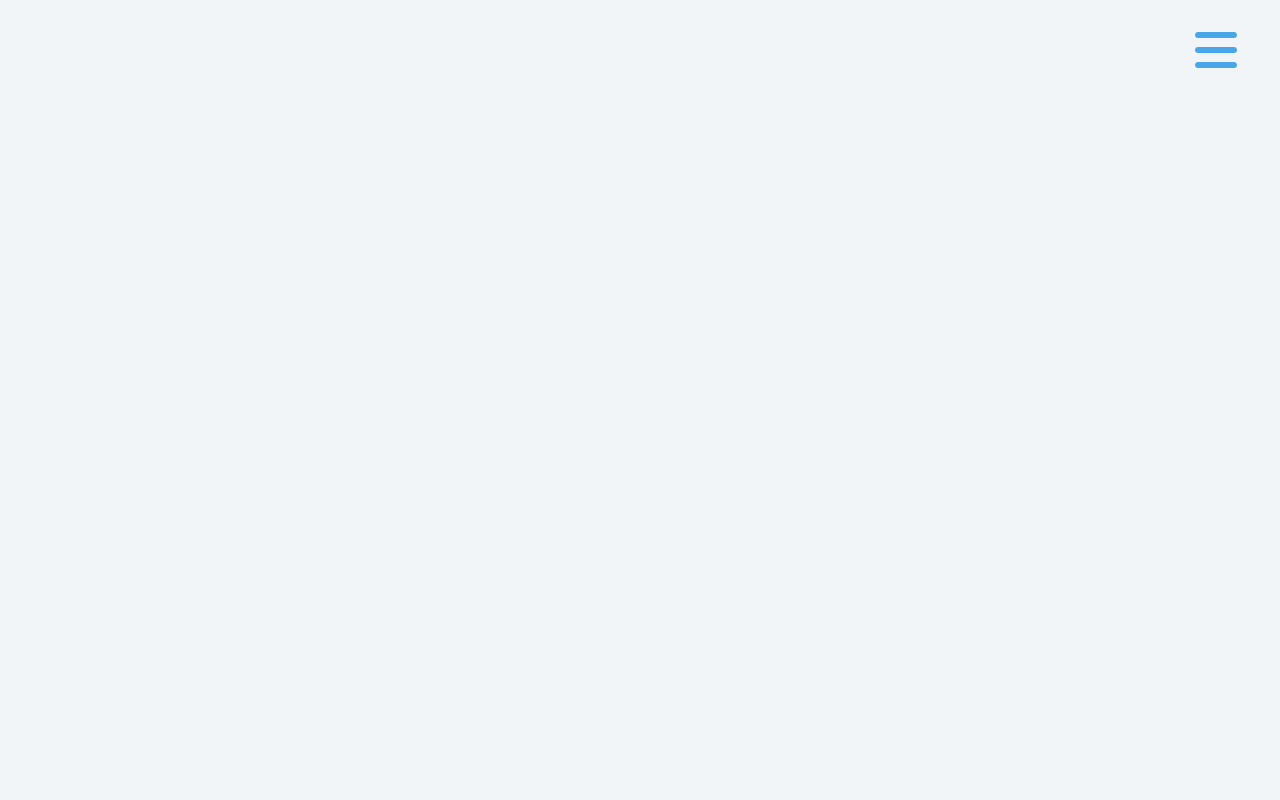
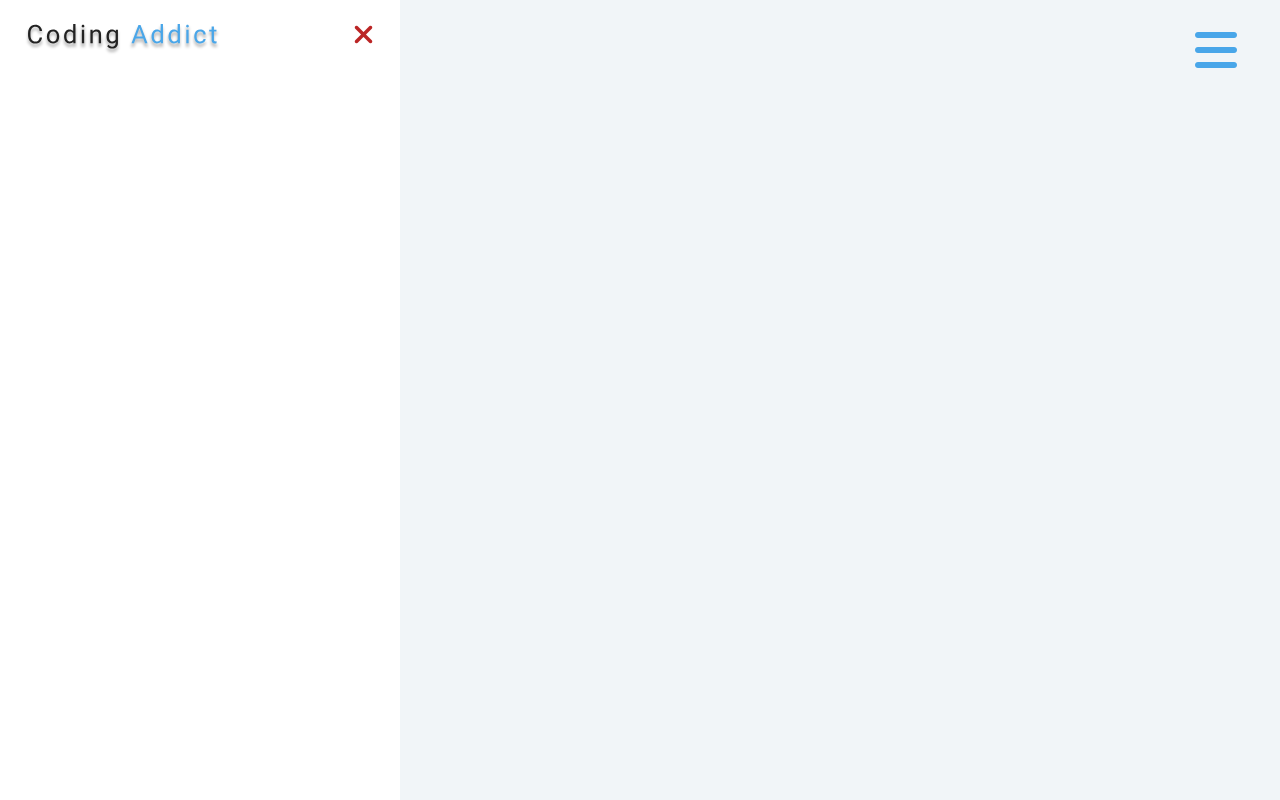
Before and after one commit to BeataJ/sidebar, a plain HTML site: page index.html in a window 1280 px wide. Drawn offline with Linux system fonts and the light colour scheme.

Commit message:
add aside sidebar markup

```diff
--- a/index.html
+++ b/index.html
@@ -18,5 +18,13 @@
     <button class="sidebar-toggle">
       <i class="fas fa-bars"></i>
     </button>
+    <aside class="sidebar">
+      <div class="sidebar-header">
+        <img src="./logo.svg" alt="logo" class="logo" />
+        <button class="close-btn">
+          <i class="fas fa-times"></i>
+        </button>
+      </div>
+    </aside>
   </body>
 </html>
```
